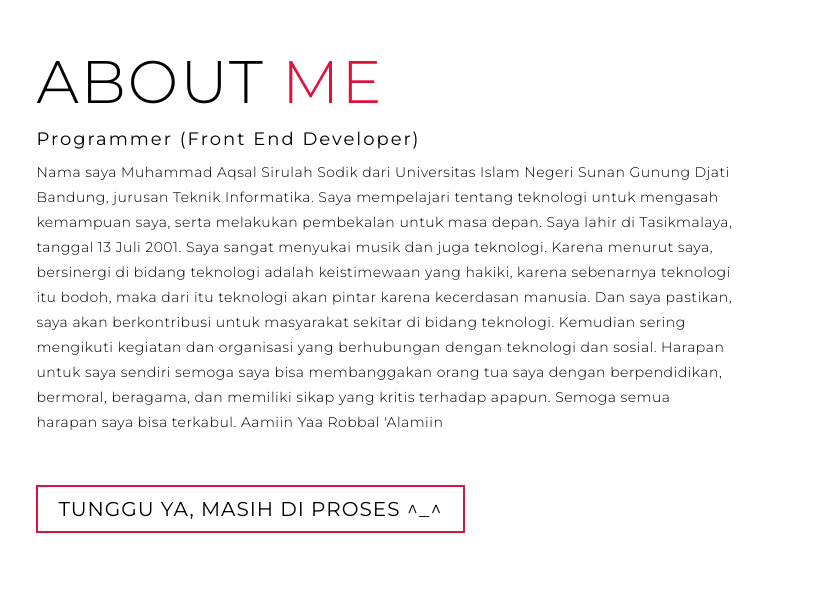
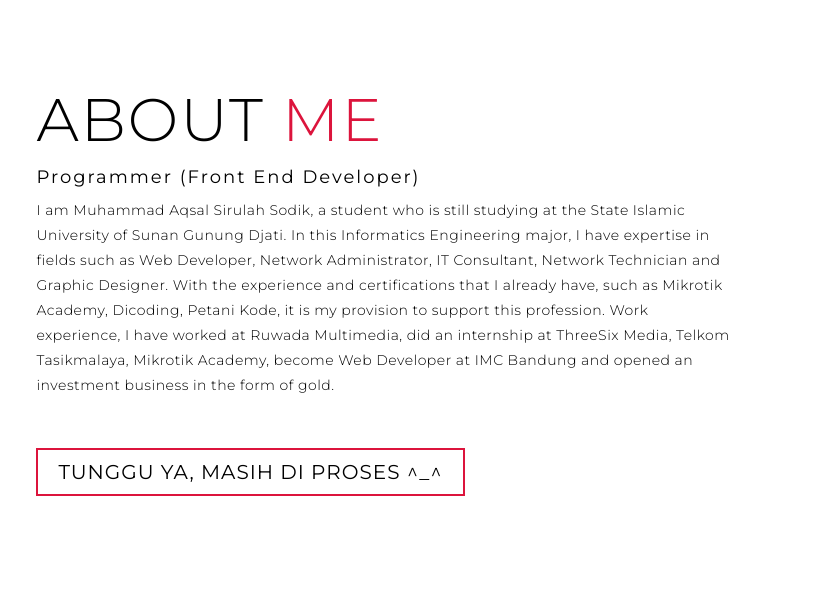
Before and after one commit to massodik/massodik.github.io, a plain HTML site: page one-page-project/index.html in a window 1280 px wide. Shown: the part 6203-6793 px from the top of the page, 456-1280 px from the left. Drawn offline with Linux system fonts and the light colour scheme; files whose address does not match are found by name.

Commit message:
Update index.html

```diff
--- a/one-page-project/index.html
+++ b/one-page-project/index.html
@@ -214,7 +214,11 @@
       <div class="col-right">
         <h1 class="section-title">About <span>me</span></h1>
         <h2>Programmer (Front End Developer)</h2>
-        <p>Nama saya Muhammad Aqsal Sirulah Sodik dari Universitas Islam Negeri Sunan Gunung Djati Bandung, jurusan Teknik Informatika. Saya mempelajari tentang teknologi untuk mengasah kemampuan saya, serta melakukan pembekalan untuk masa depan. Saya lahir di Tasikmalaya, tanggal 13 Juli 2001. Saya sangat menyukai musik dan juga teknologi. Karena menurut saya, bersinergi di bidang teknologi adalah keistimewaan yang hakiki, karena sebenarnya teknologi itu bodoh, maka dari itu teknologi akan pintar karena kecerdasan manusia. Dan saya pastikan, saya akan berkontribusi untuk masyarakat sekitar di bidang teknologi. Kemudian sering mengikuti kegiatan dan organisasi yang berhubungan dengan teknologi dan sosial. Harapan untuk saya sendiri semoga saya bisa membanggakan orang tua saya dengan berpendidikan, bermoral, beragama, dan memiliki sikap yang kritis terhadap apapun. Semoga semua harapan saya bisa terkabul. Aamiin Yaa Robbal 'Alamiin</p>
+        <p>I am Muhammad Aqsal Sirulah Sodik, a student who is still studying at the State Islamic University of Sunan Gunung Djati. In this Informatics Engineering major, I have expertise in fields such as Web Developer, Network Administrator, IT Consultant, Network Technician and Graphic Designer.
+
+With the experience and certifications that I already have, such as Mikrotik Academy, Dicoding, Petani Kode, it is my provision to support this profession.
+
+Work experience, I have worked at Ruwada Multimedia, did an internship at ThreeSix Media, Telkom Tasikmalaya, Mikrotik Academy, become Web Developer at IMC Bandung and opened an investment business in the form of gold.</p>
         <a href="#" class="cta">Tunggu Ya, Masih di Proses ^_^</a>
       </div>
     </div>
```
